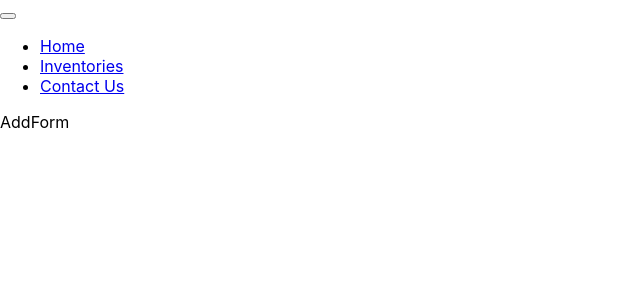
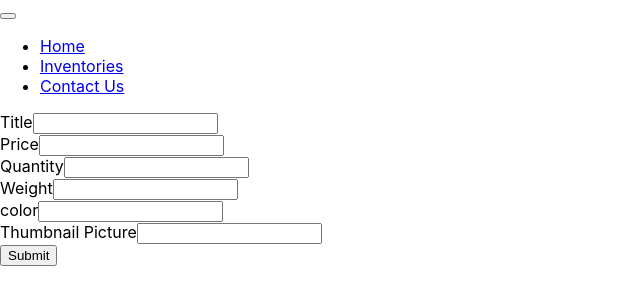
Before and after one commit to Miraz-Uddin/inventory-crud, a React (Create React App) app: page /inventories/create in a window 1280 px wide. Shown: the top 304 px of the page, without its empty margins (0-640 px from the left). Built offline with nearby package versions, Linux system fonts and the light colour scheme; no server answers; the HTML template or start-up script is replaced by a standard one.

Commit message:
Class to functional component converted

```diff
--- a/src/App.js
+++ b/src/App.js
@@ -32,7 +32,7 @@ export default class App extends Component {
           <Route path="/" element={<Home />} />
           <Route
             path="/inventories/create"
-            element={<AddForm items={items} />}
+            element={<AddForm urlPath={"inventories"}/>}
           />
           <Route
             path="/inventories/:id"
--- a/src/components/ActionTableRow.js
+++ b/src/components/ActionTableRow.js
@@ -28,7 +28,7 @@ export default class ActionTableRow extends Component {
             </tr>
           </thead>
           <tbody>
-            {obj.map((item, index) => (
+            {obj.reverse().map((item, index) => (
               <tr key={index}>
                 {colHeads.map((colum, index) => {
                   return (
--- a/src/components/AddForm.js
+++ b/src/components/AddForm.js
@@ -1,9 +1,140 @@
-import React, { Component } from 'react'
+import { useState } from "react";
+import { useNavigate } from "react-router-dom";
+import axios from "axios";
 
-export default class AddForm extends Component {
-  render() {
-    return (
-      <div>AddForm</div>
-    )
-  }
-}
+const AddForm = (props) => {
+  let navigate = useNavigate();
+
+  const [allValues, setAllValues] = useState({
+    title: "",
+    price: "",
+    quantity: "",
+    weight: "",
+    color: "",
+    thumbnail: "",
+  });
+
+  const changeValue = (e) => {
+    setAllValues({ ...allValues, [e.target.name]: e.target.value });
+  };
+
+  const { title, price, quantity, weight, color, thumbnail } = allValues;
+
+  const handleSubmit = (e) => {
+    e.preventDefault();
+    if (
+      title === "" ||
+      price === "" ||
+      quantity === "" ||
+      weight === "" ||
+      color === "" ||
+      thumbnail === ""
+    ) {
+      console.log("empty field exists");
+    } else {
+      axios
+        .post(`http://localhost:4001/${props.urlPath}`, allValues)
+        .then((data) => {
+          navigate(`/${props.urlPath}`, { replace: true })
+          // window.location.reload()
+        })
+        .catch((err) => console.log(err));
+    }
+  };
+
+  return (
+    <>
+      <div className="container">
+        <div className="row">
+          <div className="col-md-8 col-lg-4 mx-auto">
+            <form onSubmit={handleSubmit}>
+              <div className="mb-3">
+                <label htmlFor="title" className="form-label">
+                  Title
+                </label>
+                <input
+                  type="text"
+                  className="form-control"
+                  id="title"
+                  name="title"
+                  value={title}
+                  onChange={changeValue}
+                />
+              </div>
+              <div className="mb-3">
+                <label htmlFor="price" className="form-label">
+                  Price
+                </label>
+                <input
+                  type="text"
+                  className="form-control"
+                  id="price"
+                  name="price"
+                  value={price}
+                  onChange={changeValue}
+                />
+              </div>
+              <div className="mb-3">
+                <label htmlFor="quantity" className="form-label">
+                  Quantity
+                </label>
+                <input
+                  type="text"
+                  className="form-control"
+                  id="quantity"
+                  name="quantity"
+                  value={quantity}
+                  onChange={changeValue}
+                />
+              </div>
+              <div className="mb-3">
+                <label htmlFor="weight" className="form-label">
+                  Weight
+                </label>
+                <input
+                  type="text"
+                  className="form-control"
+                  id="weight"
+                  name="weight"
+                  value={weight}
+                  onChange={changeValue}
+                />
+              </div>
+              <div className="mb-3">
+                <label htmlFor="color" className="form-label">
+                  color
+                </label>
+                <input
+                  type="text"
+                  className="form-control"
+                  id="color"
+                  name="color"
+                  value={color}
+                  onChange={changeValue}
+                />
+              </div>
+              <div className="mb-3">
+                <label htmlFor="thumbnail" className="form-label">
+                  Thumbnail Picture
+                </label>
+                <input
+                  type="text"
+                  className="form-control"
+                  id="thumbnail"
+                  name="thumbnail"
+                  value={thumbnail}
+                  onChange={changeValue}
+                />
+              </div>
+              <button type="submit" className="btn btn-primary">
+                Submit
+              </button>
+            </form>
+          </div>
+        </div>
+      </div>
+    </>
+  );
+};
+
+export default AddForm;
--- a/src/pages/Inventories.js
+++ b/src/pages/Inventories.js
@@ -1,22 +1,24 @@
-import React, { Component } from "react";
+import React from "react";
 import ActionTable from "../components/ActionTable";
+import { useState } from "react";
 
-export default class Inventories extends Component {
-  state = {
-    items: [],
-    urlPath: "",
-  };
-  componentDidMount() {
-    this.setState({
-      items: this.props.items,
-      urlPath: this.props.urlPath,
-    });
+const Inventories = (props) => {
+  const [allValues, setAllValues] = useState({
+    items: props.items ?? [],
+    url: "",
+  });
+
+  React.useEffect(() => {
+    setAllValues({ items: props.items, url: props.urlPath });
+  },[]);
+
+  const { items, url } = allValues;
+
+  if (items.length !== 0) {
+    const data = items;
+    const urlPath = url;
+    return <>{<ActionTable data={data} urlPath={urlPath} />}</>;
   }
-  render() {
-    if (this.state.items.length !== 0) {
-      const data = this.state.items;
-      const urlPath = this.state.urlPath;
-      return <>{<ActionTable data={data} urlPath={urlPath} />}</>;
-    }
-  }
-}
+};
+
+export default Inventories;
```
Also changed, not shown: 2 other files (tests, documents, lock files or other folders).
